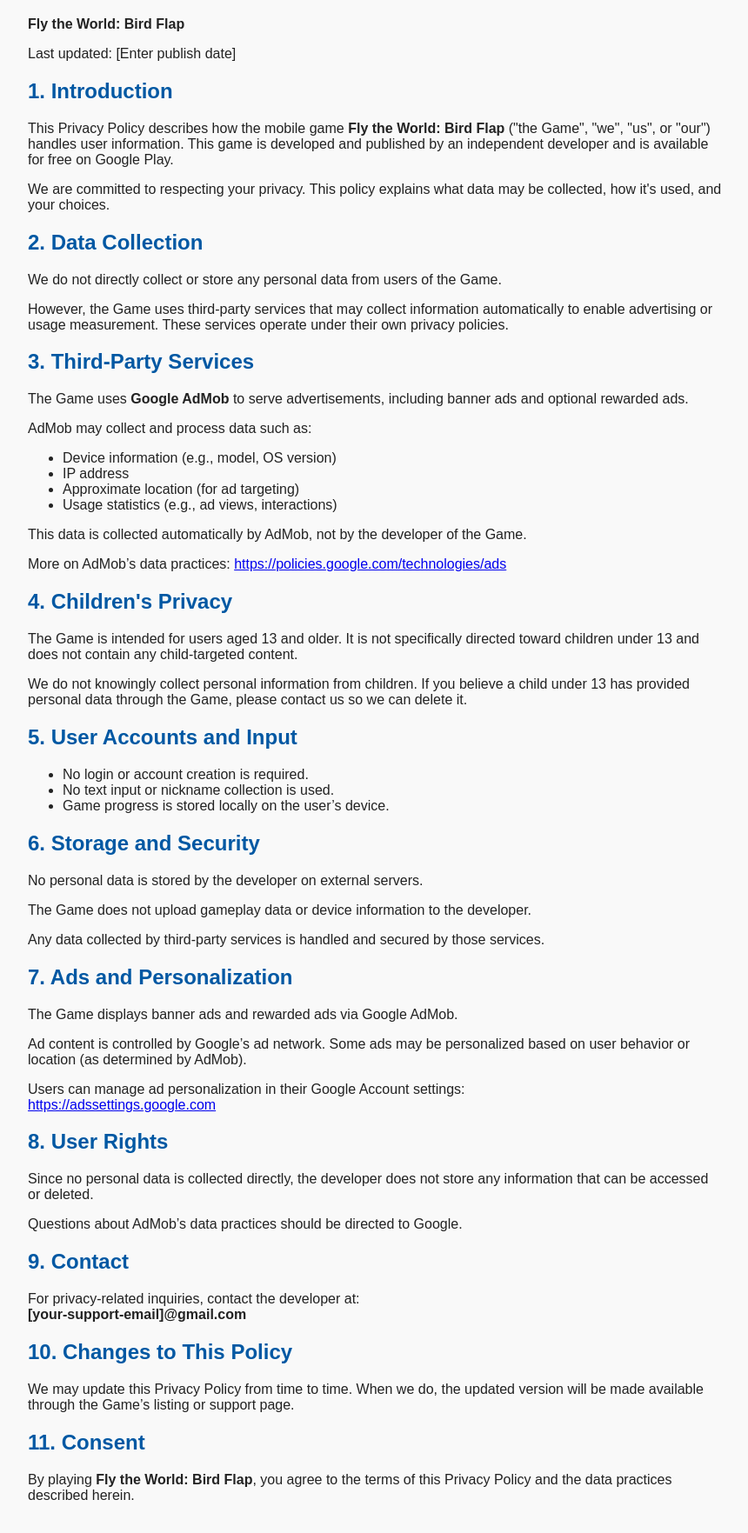
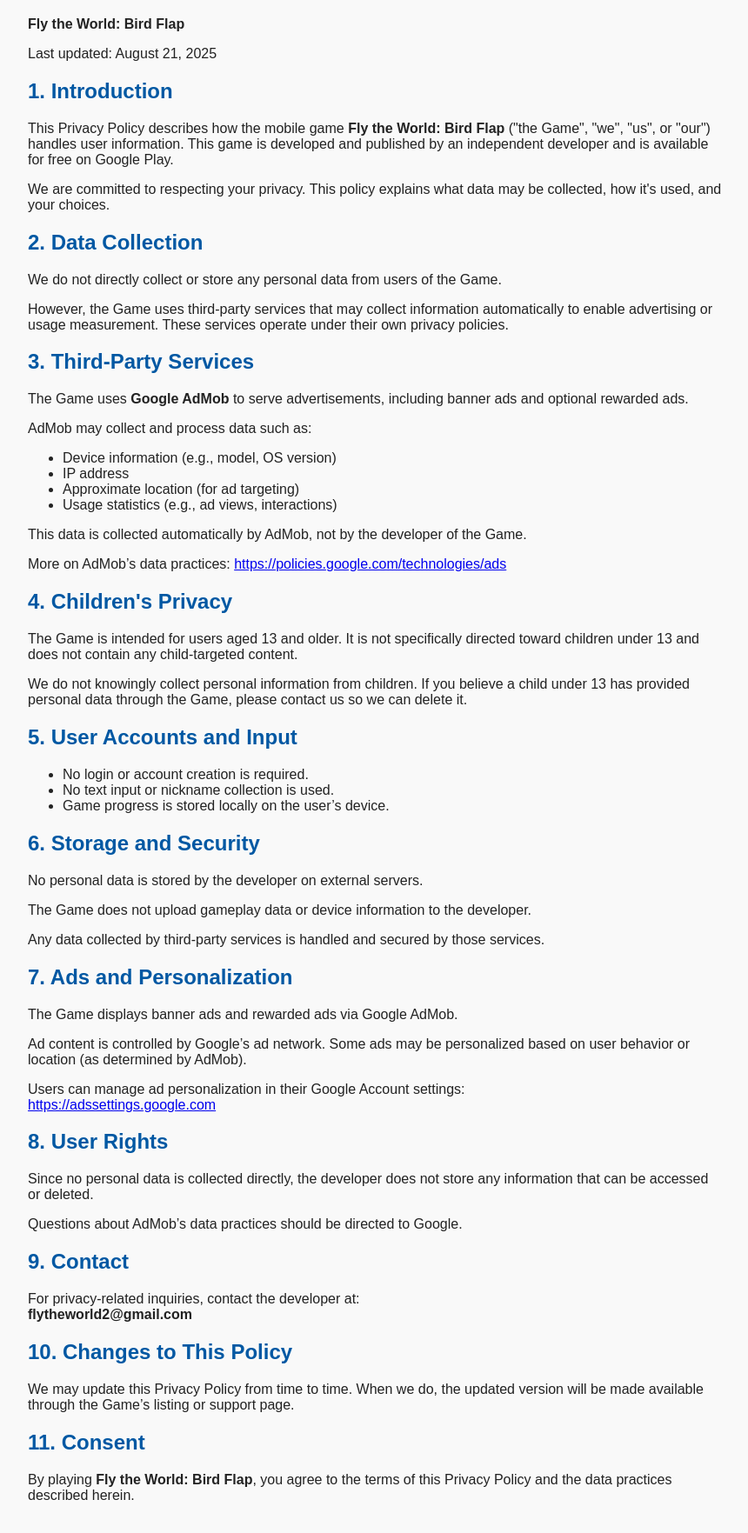
Before and after one commit to LYFnZ/fly-the-world-policy, a plain HTML site: page index.html in a window 1280 px wide. Shown: the part 101-1864 px from the top of the page at 87% size, without its empty margins (208-1068 px from the left). Drawn offline with Linux system fonts and the light colour scheme.

Commit message:
Update index.html

```diff
--- a/index.html
+++ b/index.html
@@ -21,7 +21,7 @@
 <body>
   <h1>Privacy Policy</h1>
   <p><strong>Fly the World: Bird Flap</strong></p>
-  <p>Last updated: [Enter publish date]</p>
+  <p>Last updated: August 21, 2025</p>
 
   <h2>1. Introduction</h2>
   <p>This Privacy Policy describes how the mobile game <strong>Fly the World: Bird Flap</strong> ("the Game", "we", "us", or "our") handles user information. This game is developed and published by an independent developer and is available for free on Google Play.</p>
@@ -72,7 +72,7 @@
 
   <h2>9. Contact</h2>
   <p>For privacy-related inquiries, contact the developer at:<br>
-    <strong>[your-support-email]@gmail.com</strong>
+    <strong>flytheworld2@gmail.com</strong>
   </p>
 
   <h2>10. Changes to This Policy</h2>
```
